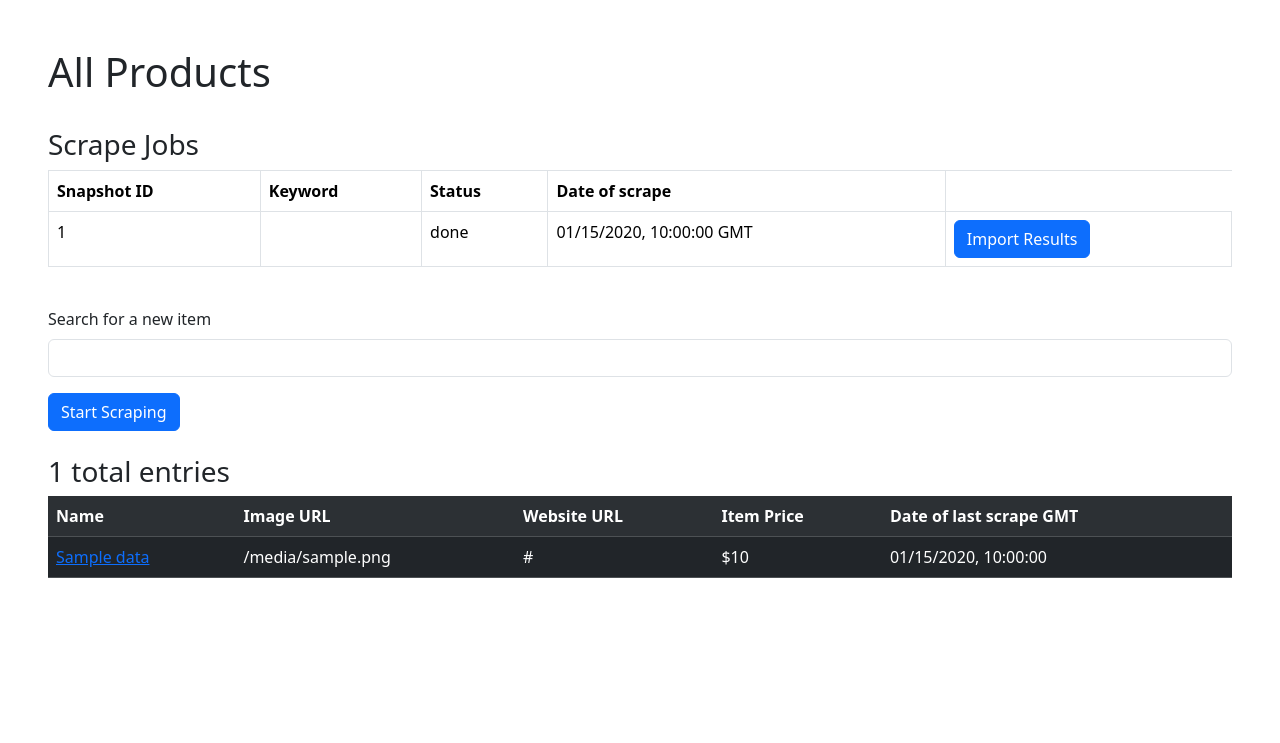
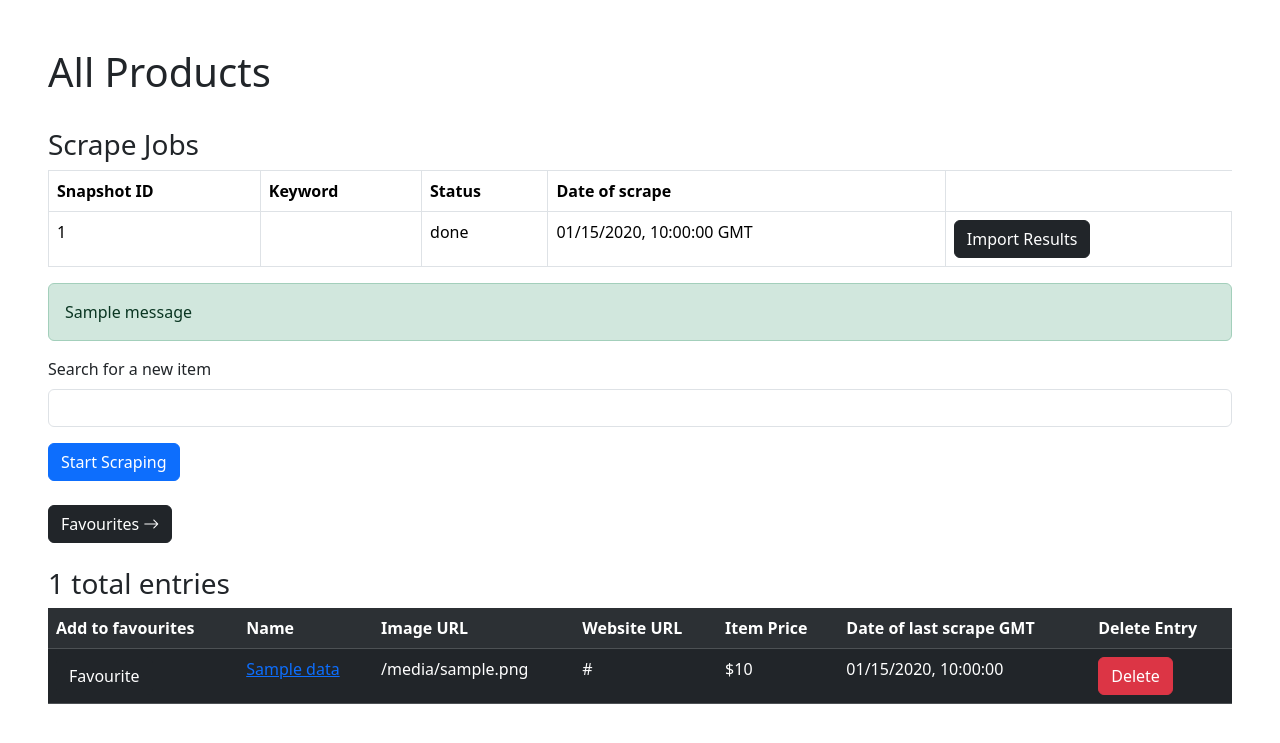
Before and after one commit to MPALONDON/Product_Tracker, a Flask app: template templates/home.html in a window 1280 px wide. Shown: the top 743 px of the page. Run offline with Flask 3, Linux system fonts and the light colour scheme; tables that the repository leaves empty hold one stand-in row (values such as "Sample post"); the template is opened without the code that fills it: values that come from a table or form of the project are taken from there, most other values are stand-ins (such as "Sample title", 1, 10 or a date in 2020); one stand-in notice (Sample message) is shown; parts of the project's set-up code (start-up, migrations or seed data) failed here and were passed over; some libraries are stand-ins or nearby versions.

Commit message:
added delete, marking products as favourite and removing products from favourite functionality

```diff
--- a/main.py
+++ b/main.py
@@ -1,6 +1,6 @@
 import os
 from flask_bootstrap import Bootstrap5
-from flask import Flask, render_template,redirect,url_for
+from flask import Flask, render_template,redirect,url_for,flash
 from flask_sqlalchemy import SQLAlchemy
 from sqlalchemy.orm import DeclarativeBase, Mapped, relationship,mapped_column
 from sqlalchemy import Integer, String, DateTime, Float,ForeignKey
@@ -35,13 +35,21 @@ class Product(Base):
     created_at : Mapped[datetime] = mapped_column(DateTime, default=datetime.today,nullable=False)
 
     job = relationship("ScrapeJob", back_populates="products")
-    prices = relationship("ProductPrice", back_populates="product")
+    prices = relationship("ProductPrice", back_populates="product",cascade="all, delete-orphan")
+    favorite_entry = relationship("Favourites", back_populates="product")
+
+class Favourites(Base):
+    __tablename__ = "favourites"
+    id: Mapped[int] = mapped_column(Integer, primary_key=True)
+    product_id: Mapped[int] = mapped_column(ForeignKey("product.id"), nullable=False)
+
+    product = relationship("Product", back_populates="favorite_entry")
 
 
 class ProductPrice(Base):
     __tablename__ = "product_price"
     id: Mapped[int] = mapped_column(Integer, primary_key=True)
-    product_id: Mapped[int] = mapped_column(ForeignKey("product.id"), nullable=False)
+    product_id: Mapped[int] = mapped_column(ForeignKey("product.id",ondelete="CASCADE"),nullable=False)
     price: Mapped[float] = mapped_column(Float, nullable=False)
     checked_at: Mapped[datetime] = mapped_column(DateTime, default=datetime.now, nullable=False)
 
@@ -65,7 +73,7 @@ with app.app_context():
 data = pd.read_json("data.json")
 filtered_data = data.dropna(subset=['initial_price'])
 
-@app.route('/all_products',methods=['GET', 'POST'])
+@app.route('/products/all',methods=['GET', 'POST'])
 def all_products():
     form = ScrapeForm()
     if form.validate_on_submit():
@@ -83,10 +91,14 @@ def all_products():
 
 @app.route('/import/<snapshot_id>',methods=['GET', 'POST'])
 def import_snapshot(snapshot_id):
-    snapshot_data = fetch_snapshot(snapshot_id)
 
     job = db.session.execute(db.select(ScrapeJob).where(ScrapeJob.snapshot_id == snapshot_id)).scalar_one_or_none()
 
+    if job.status == "done":
+        flash("Snapshot already imported","error")
+        return redirect(url_for("all_products"))
+
+    snapshot_data = fetch_snapshot(snapshot_id)
     for idx,item in snapshot_data.iterrows():
         existing = db.session.execute(
             db.select(Product).where(Product.url == item["url"])
@@ -129,6 +141,35 @@ def view_product(product_id):
     img = make_price_chart(dates, prices, f"Price history for {requested_product.name[0:110]}...")
     return render_template("product.html",product=requested_product,price_history=price_history,chart_img = img)
 
+@app.route('/product/delete/<int:product_id>', methods=['GET', 'POST'])
+def delete_product(product_id):
+    product = db.session.execute(db.select(Product).where(Product.id == product_id)).scalar_one_or_none()
+    db.session.delete(product)
+    db.session.commit()
+    return redirect(url_for("all_products"))
+
+@app.route('/product/favourite/<int:product_id>', methods=['GET', 'POST'])
+def mark_favourites(product_id):
+    product = db.get_or_404(Product, product_id)
+    fav = Favourites(product=product)
+    db.session.add(fav)
+    db.session.commit()
+    flash(f"added {product.name[0:110]}... to favourites","success")
+    return redirect(url_for("all_products"))
+
+@app.route('/products/favourites/<int:favourite_id>', methods=['GET', 'POST'])
+def remove_favourites(favourite_id):
+    product = db.session.execute(db.select(Favourites).where(Favourites.id == favourite_id)).scalar_one_or_none()
+    db.session.delete(product)
+    db.session.commit()
+    return redirect(url_for("favourites"))
+
+@app.route('/products/favourites', methods=['GET', 'POST'])
+def favourites():
+    all_favourites = db.session.execute(db.select(Favourites).order_by(Favourites.id)).scalars().all()
+    total_entries = len(all_favourites)
+    return render_template("favourites.html",all_favourites=all_favourites,total_entries = total_entries)
+
 
 if __name__ == "__main__":
     app.run(debug=True)
--- a/scraper.py
+++ b/scraper.py
@@ -1,5 +1,4 @@
 import os
-import time
 import requests
 import pandas as pd
 from dotenv import load_dotenv
--- a/templates/home.html
+++ b/templates/home.html
@@ -2,6 +2,7 @@
 {% from 'bootstrap5/form.html' import render_form %}
 <html lang="en">
 <head>
+    <link href="https://cdn.jsdelivr.net/npm/bootstrap-icons/font/bootstrap-icons.css" rel="stylesheet">
     {{ bootstrap.load_css() }}
     <meta charset="UTF-8">
     <title>All Products</title>
@@ -10,6 +11,8 @@
 {{ bootstrap.load_js() }}
 <div class="container-fluid px-5 py-5">
 <h1>All Products</h1>
+
+
 <br>
 
 
@@ -28,30 +31,51 @@
         <td>{{ job.status }}</td>
         <td>{{ job.created_at.strftime("%m/%d/%Y, %H:%M:%S")}} GMT</td>
         <td>
-            <a href="{{ url_for('import_snapshot', snapshot_id=job.snapshot_id) }}" class="btn btn-primary">
+            <a href="{{ url_for('import_snapshot', snapshot_id=job.snapshot_id) }}" class="btn btn-dark">
                 Import Results
             </a>
+
         </td>
     </tr>
     {% endfor %}
+
 </table>
-<br>
+{% with messages = get_flashed_messages(with_categories=true) %}
+  {% if messages %}
+    {% for category, message in messages %}
+      <div class="alert alert-{{ category }}" role="alert">
+        {{ message }}
+      </div>
+    {% endfor %}
+  {% endif %}
+{% endwith %}
+{{ render_form(form) }}
 
-{{ render_form(form) }}
-<br>
+<br><a href="{{ url_for('favourites') }}" class="btn btn-dark">
+  Favourites <i class="bi bi-arrow-right"></i>
+</a><br><br>
+
 
 <h3>{{total_entries}} total entries</h3>
 <table class="table table-dark table-striped">
     <tr>
+        <th>Add to favourites</th>
         <th>Name</th>
         <th>Image URL</th>
         <th>Website URL</th>
         <th>Item Price</th>
         <th>Date of last scrape GMT</th>
+        <th>Delete Entry</th>
     </tr>
 
     {% for data in db_data %}
     <tr>
+
+        <td>
+            <form action="{{ url_for('mark_favourites',product_id=data.id) }}" method="post">
+                <input class="btn btn-dark" type="submit" value="Favourite">
+            </form>
+        </td>
 
         <td>
             <a href= "{{ url_for('view_product', product_id = data.id) }}">{{ data.name }}</a>
@@ -60,6 +84,14 @@
     <td>{{data.url}}</td>
     <td>${{data.price}}</td>
     <td>{{data.created_at.strftime("%m/%d/%Y, %H:%M:%S")}}</td>
+        <td>
+            <form action="{{ url_for('delete_product',product_id=data.id) }}" method="post">
+                <input class="btn btn-danger" type="submit" value="Delete"
+                onclick="return confirm('Are you sure you want to delete {{ data.name }}?');">
+            </form>
+
+        </td>
+
 
 
     </tr>
--- a/templates/product.html
+++ b/templates/product.html
@@ -37,7 +37,7 @@
         <tbody>
           {% for price in price_history %}
           <tr>
-            <td>{{ price.checked_at.strftime("%m/%d/%Y")}}</td>
+            <td>{{ price.checked_at.strftime("%m/%d/%Y - %H:%M")}}</td>
             <td>${{ price.price }}</td>
           </tr>
           {% endfor %}
```
Also changed, not shown: templates/favourites.html (added, +64 -0 lines).
